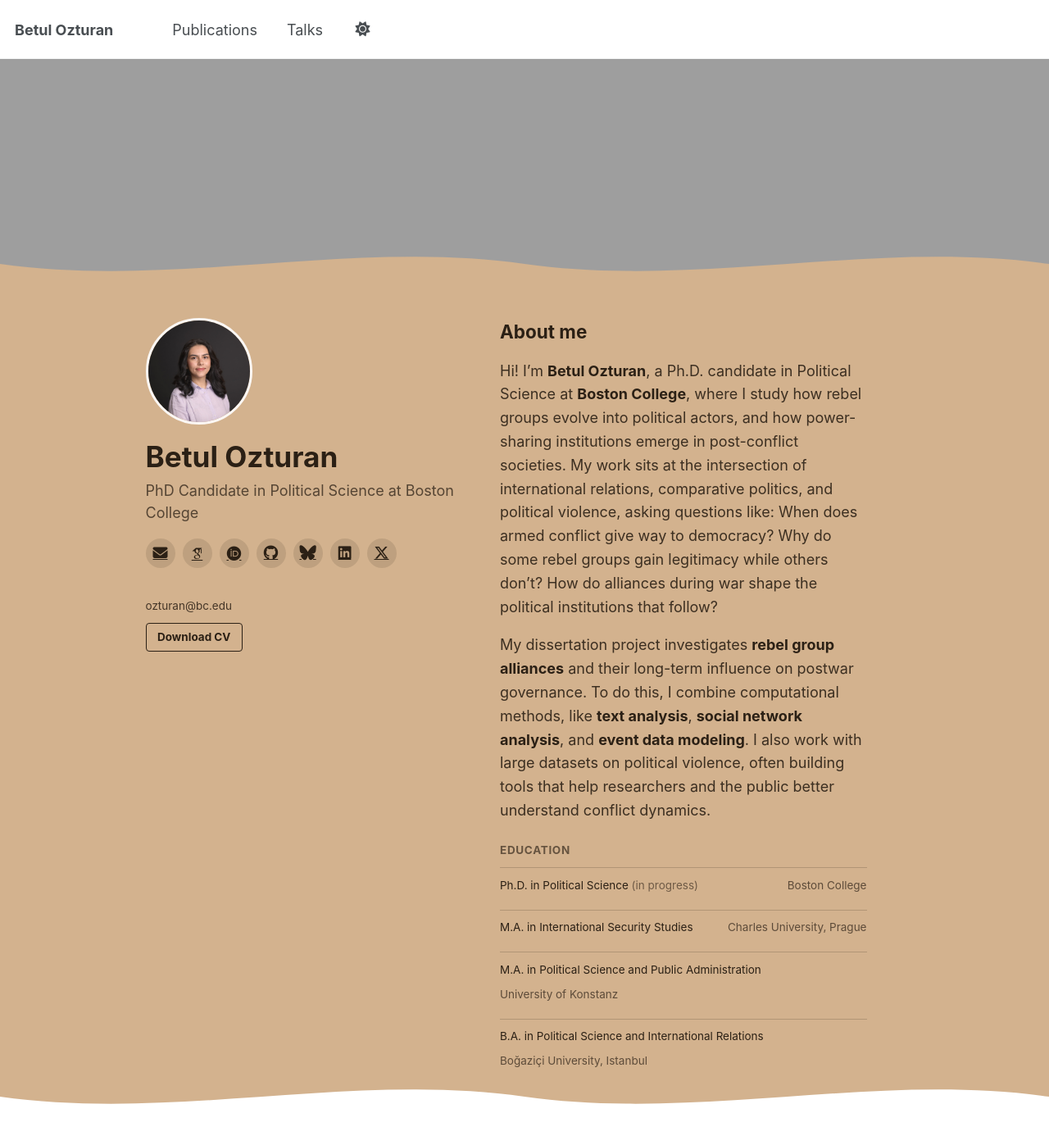
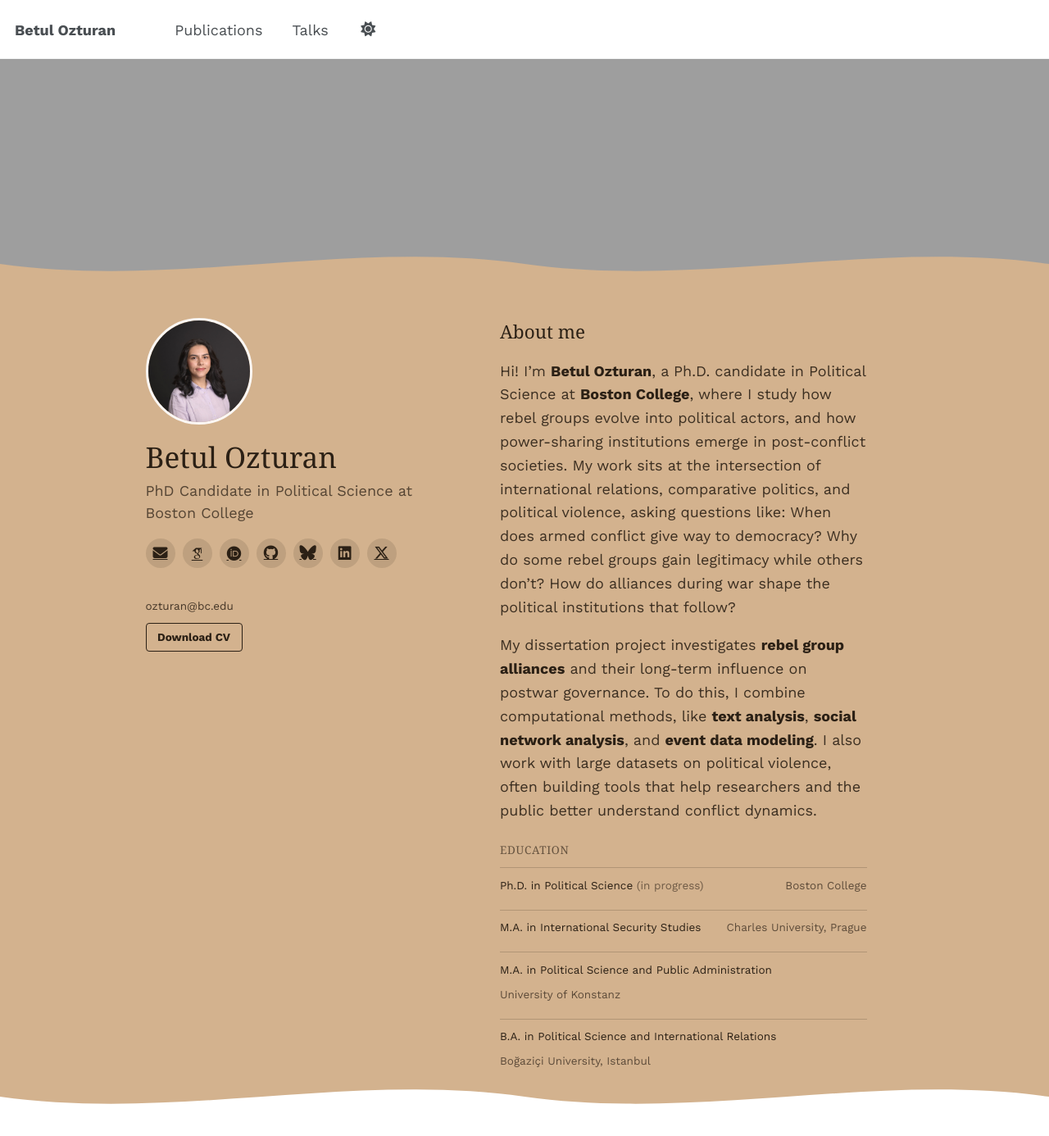
Before and after one commit to betulozturan/betulozturan.github.io, a Jekyll site: the page built from _pages/about.md, in a window 1280 px wide and 1400 px high. Shown: the top 1386 px of the window at 82% size. Built offline with Jekyll 4.4.1, drawn with Linux system fonts in a browser that asks for light colours; some web fonts are replaced.

Commit message:
Try Libre Caslon Display + Work Sans fonts
Load both from Google Fonts. Apply Libre Caslon Display to headings
(hero name/section-titles included) with font-weight: normal since it
only ships one weight and would otherwise get browser synthetic
bold; Work Sans for body text, buttons, masthead, and sidebar author
name.

```diff
--- a/_includes/head/custom.html
+++ b/_includes/head/custom.html
@@ -12,6 +12,11 @@
 <meta name="theme-color" content="#ffffff"/>
 <link rel="stylesheet" href="{{ base_path }}/assets/css/academicons.css"/>
 
+<!-- Site fonts: Libre Caslon Display for headings, Work Sans for body -->
+<link rel="preconnect" href="https://fonts.googleapis.com"/>
+<link rel="preconnect" href="https://fonts.gstatic.com" crossorigin/>
+<link href="https://fonts.googleapis.com/css2?family=Libre+Caslon+Display&family=Work+Sans:wght@400;600;700&display=swap" rel="stylesheet"/>
+
 
 <!-- Support for MatJax -->
 <script src="https://cdnjs.cloudflare.com/polyfill/v3/polyfill.min.js?features=es6"></script>
--- a/_sass/custom.scss
+++ b/_sass/custom.scss
@@ -4,6 +4,36 @@
 
 $accent-color: #d3b28e;
 $hero-ink: #2b2015;
+
+$font-heading: "Libre Caslon Display", Georgia, "Times New Roman", serif;
+$font-body: "Work Sans", -apple-system, "San Francisco", "Roboto", "Segoe UI", Arial, sans-serif;
+
+/*
+   Fonts: Libre Caslon Display for headings, Work Sans for body,
+   replacing the stock system-font stack. Overriding directly here
+   (rather than $global-font-family/$header-font-family) since those
+   are already baked into earlier-imported partials by the time this
+   file compiles. Libre Caslon Display only ships a single (regular)
+   weight, so headings get font-weight: normal explicitly to avoid
+   the browser's synthetic/faux bold.
+   ========================================================================== */
+
+body {
+  font-family: $font-body;
+}
+
+h1, h2, h3, h4, h5, h6,
+.hero-profile__name,
+.hero-profile__section-title {
+  font-family: $font-heading;
+  font-weight: normal;
+}
+
+.masthead__inner-wrap,
+.sidebar .author__name,
+.btn {
+  font-family: $font-body;
+}
 
 /*
    Masthead nav: let the nav fill the header so links stay visible
@@ -84,7 +114,6 @@ $hero-ink: #2b2015;
 
 .hero-profile__name {
   color: $hero-ink;
-  font-family: $sans-serif-narrow;
   font-size: $type-size-2;
   margin: 0 0 0.2em;
 }
@@ -146,9 +175,7 @@ $hero-ink: #2b2015;
 
 .hero-profile__section-title {
   color: $hero-ink;
-  font-family: $sans-serif-narrow;
   font-size: $type-size-4;
-  font-weight: bold;
   margin: 0 0 0.75em;
 
   &--sub {
```
